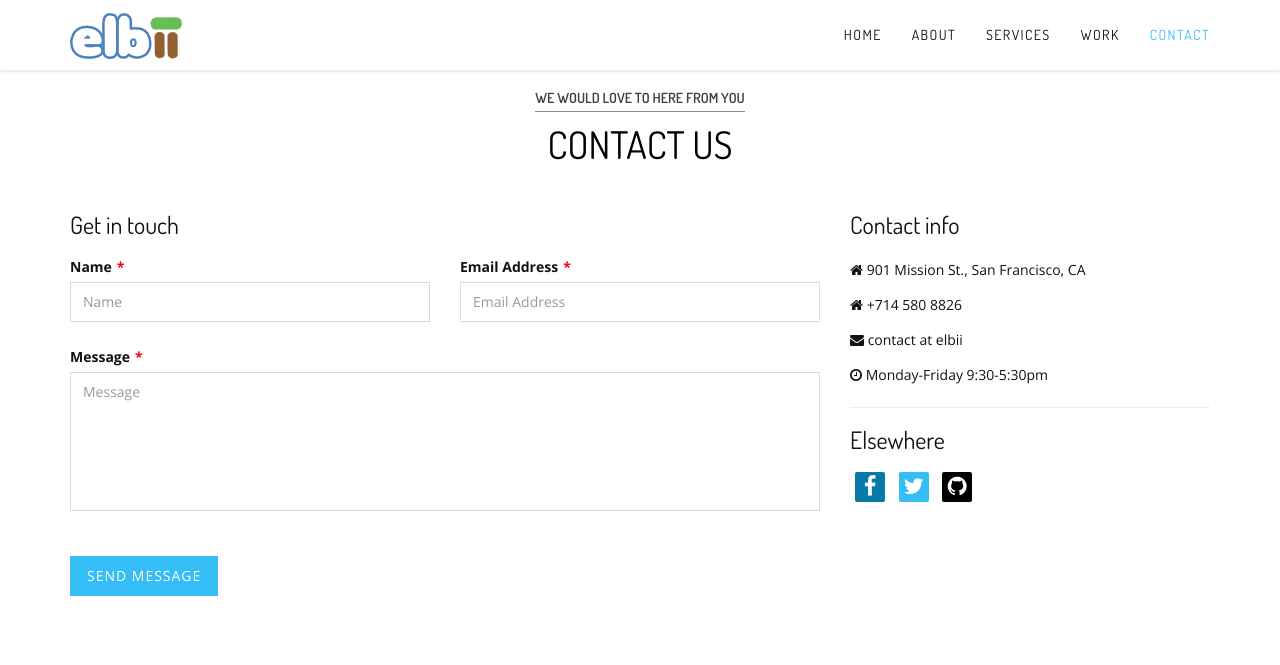
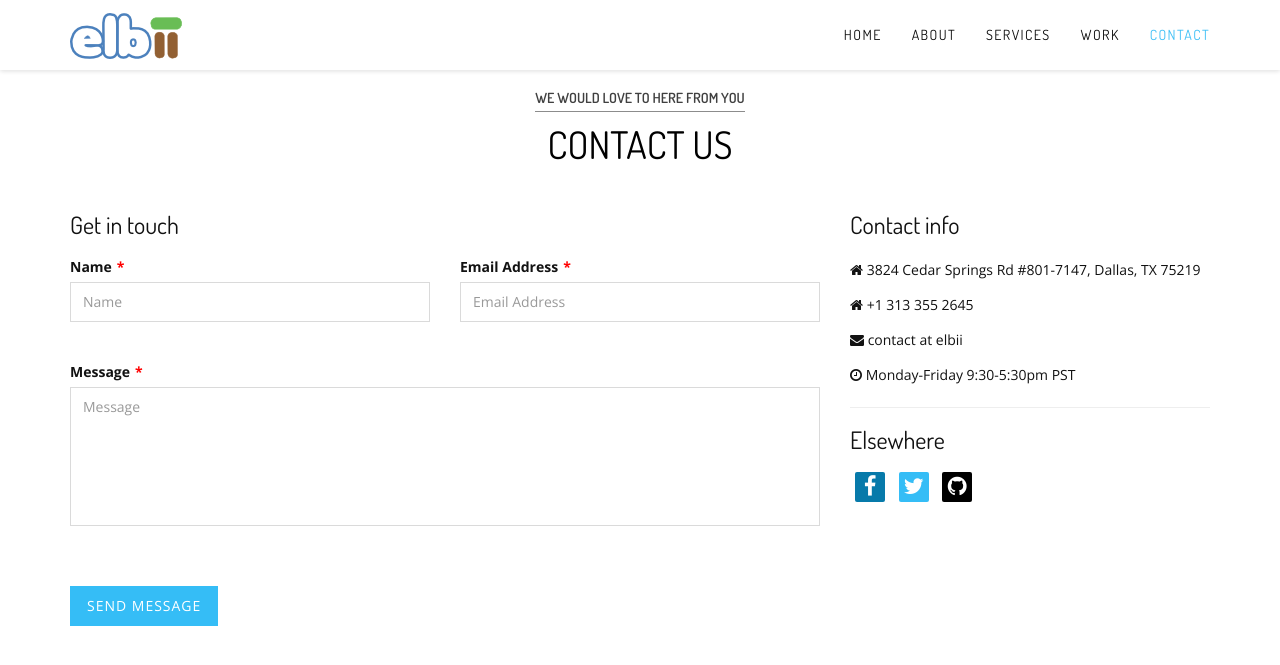
Before and after one commit to elbii/elbii.com, a Jekyll site: the page built from index.html, in a window 1280 px wide and 900 px high, scrolled down 5086 px. Shown: the top 665 px of the window. Built offline with Jekyll 4.4.1, drawn with Linux system fonts in a browser that asks for light colours; Markdown is read by kramdown in place of the engine named in the settings; some of the changed text lies outside the part shown.

Commit message:
more refactoring

```diff
--- a/_includes/scripts.html
+++ b/_includes/scripts.html
@@ -20,36 +20,54 @@
 <script src="js/custom.js" type="text/javascript"></script>
 <script type="text/javascript" src="https://maps.googleapis.com/maps/api/js?sensor=true"></script>
 <script type="text/javascript">
-    var myLatlng;
+    var SFlatlng;
+    var ATXlatlng;
+    var NYClatlng;
     var map;
     var marker;
 
     function initialize() {
-        myLatlng = new google.maps.LatLng(37.397802, -121.890288);
+
+
+        SFlatlng = new google.maps.LatLng(37.776241, -122.417535);
+        ATXlatlng = new google.maps.LatLng(30.259135, -97.792878);
+        NYClatlng = new google.maps.LatLng(40.661794, -73.917574);
+
+        var center = new google.maps.LatLng(39.108254, -94.629999);
 
         var mapOptions = {
-            zoom: 13,
-            center: myLatlng,
+            zoom: 4,
+            center: center,
             mapTypeId: google.maps.MapTypeId.ROADMAP,
             scrollwheel: false,
             draggable: false
         };
         map = new google.maps.Map(document.getElementById('map-canvas'), mapOptions);
 
-        var contentString = '<p style="line-height: 20px;"><strong>Banzhow Template</strong></p><p>123 My Street, Banzhow City, CA 4567</p>';
-
-        var infowindow = new google.maps.InfoWindow({
-            content: contentString
+        SFmarker = new google.maps.Marker({
+            position: SFlatlng,
+            map: map,
+            title: 'Marker'
         });
-
-        marker = new google.maps.Marker({
-            position: myLatlng,
+        ATXmarker = new google.maps.Marker({
+            position: ATXlatlng,
+            map: map,
+            title: 'Marker'
+        });
+        NYCmarker = new google.maps.Marker({
+            position: NYClatlng,
             map: map,
             title: 'Marker'
         });
 
         google.maps.event.addListener(marker, 'click', function() {
-            infowindow.open(map, marker);
+            infowindow.open(map, SFmarker);
+        });
+        google.maps.event.addListener(marker, 'click', function() {
+            infowindow.open(map, ATXmarker);
+        });
+        google.maps.event.addListener(marker, 'click', function() {
+            infowindow.open(map, NYCmarker);
         });
     }
 
--- a/css/style.css
+++ b/css/style.css
@@ -625,7 +625,7 @@
     -moz-box-shadow: none;
     box-shadow: none;
 }
-#contactForm .form-group{
+#mc-embeded-subscribe-form .form-group{
     margin-bottom: 0px !important;
 }
 
--- a/index.html
+++ b/index.html
@@ -395,12 +395,13 @@
             <div class="row">
                 <div class="col-md-12 text-center">
                     <h1>Subscribe to Newsletter</h1>
-                    <form class="newsletter-form">
+                    <form class="newsletter-form" target='_blank' method='post' action='//elbii.us3.list-manage.com/subscribe/post?u=fc7424069468a7c5e44a4ee0b&amp;id=0ccbeb019d'>
                         <div class="row">
                             <div class="col-sm-4 col-sm-offset-4">
                                 <div class="input-group">
                                     <label class="sr-only" for="subscribe-email">Email address</label>
-                                    <input type="email" class="form-control" id="subscribe-email" placeholder="Enter your email">
+                                    <input type="email" class="form-control" id="subscribe-email" name="EMAIL" placeholder="Enter your email">
+                                    <div style="position: absolute; left: -5000px;"><input type="text" name="b_fc7424069468a7c5e44a4ee0b_0ccbeb019d" tabindex="-1" value=""></div>
                                     <span class="input-group-btn">
                                         <button type="submit" class="btn btn-theme-color btn-lg">OK</button>
                                     </span>
@@ -700,15 +701,15 @@
         </div><!--.container-->
         <div class="container">
             <div class="row">
-                <div class="col-md-8">
+                <div class="col-md-8" id="mc_embed_signup">
                     <h4>Get in touch</h4>
-                    <form name="sentMessage" id="contactForm" method="post" novalidate>
+                    <form target='_blank' action="//elbii.us3.list-manage.com/subscribe/post?u=fc7424069468a7c5e44a4ee0b&amp;id=b3dd5c1126" name="mc-embedded-subscribe-form" id="mc-embedded-subscribe-form" method="post" novalidate>
                         <div class="row">
                             <div class="col-md-6">
                                 <div class="row control-group">
                                     <div class="form-group col-xs-12 controls">
                                         <label>Name<span>*</span></label>
-                                        <input type="text" class="form-control" placeholder="Name" id="name" required data-validation-required-message="Please enter your name.">
+                                        <input type="text" class="form-control" placeholder="Name" name="NAME" id="name" required data-validation-required-message="Please enter your name.">
                                         <p class="help-block"></p>
                                     </div>
                                 </div>
@@ -719,7 +720,7 @@
                                 <div class="row control-group">
                                     <div class="form-group col-xs-12 controls">
                                         <label>Email Address<span>*</span></label>
-                                        <input type="email" class="form-control" placeholder="Email Address" id="email" required data-validation-required-message="Please enter your email address.">
+                                        <input type="email" class="form-control" placeholder="Email Address" name="EMAIL" id="email" required data-validation-required-message="Please enter your email address.">
                                         <p class="help-block"></p>
                                     </div>
                                 </div>
@@ -728,12 +729,13 @@
                         <div class="row control-group">
                             <div class="form-group col-xs-12 controls">
                                 <label>Message<span>*</span></label>
-                                <textarea rows="5" class="form-control" placeholder="Message" id="message" required data-validation-required-message="Please enter a message."></textarea>
+                                <textarea rows="5" class="form-control" placeholder="Message" name="MESSAGE" id="message" required data-validation-required-message="Please enter a message."></textarea>
                                 <p class="help-block"></p>
                             </div>
                         </div>
                         <br>
                         <div id="success"></div>
+                        <div style="position: absolute; left: -5000px;"><input type="text" name="b_fc7424069468a7c5e44a4ee0b_b3dd5c1126" tabindex="-1" value=""></div>
                         <div class="row">
                             <div class="form-group col-xs-12">
                                 <button type="submit" class="btn btn-theme-color btn-lg">Send Message</button>
@@ -745,10 +747,10 @@
                 <div class="col-md-4">
                     <h4>Contact info</h4>
                     <div class="contact-info wow animated fadeInRight" data-wow-delay=".6s">
-                        <p><i class="fa fa-home"></i> 901 Mission St., San Francisco, CA</p>
-                        <p><i class="fa fa-home"></i> +714 580 8826</p>
+                        <p><i class="fa fa-home"></i> 3824 Cedar Springs Rd #801-7147, Dallas, TX 75219</p>
+                        <p><i class="fa fa-home"></i> +1 313 355 2645</p>
                         <p><i class="fa fa-envelope"></i> contact at elbii</p>
-                        <p><i class="fa fa-clock-o"></i> Monday-Friday 9:30-5:30pm</p>
+                        <p><i class="fa fa-clock-o"></i> Monday-Friday 9:30-5:30pm PST </p>
                         <hr>
                         <h4>Elsewhere</h4>
                         <ul class="list-inline social-colored">
@@ -773,7 +775,7 @@
             <div class="col-sm-4">
                 <div class="contact-col wow animated flipInY" data-wow-delay=".3s">
                     <i class="fa fa-phone"></i>
-                    <p>+714 580 8826</p>
+                    <p>+1 313 355 2645</p>
                 </div>
             </div>
             <div class="col-sm-4">
@@ -785,7 +787,7 @@
             <div class="col-sm-4">
                 <div class="contact-col wow animated flipInY" data-wow-delay=".3s">
                     <i class="fa fa-home"></i>
-                    <p>901 Mission St.<br>San Francisco CA, USA</p>
+                    <p>3824 Cedar Springs Rd #801-7147<br>Dallas, TX, 75219</p>
                 </div>
             </div>
         </div>
--- a/js/contact_me.js
+++ b/js/contact_me.js
@@ -1,56 +1,56 @@
 $(function() {
 
     $("input,textarea").jqBootstrapValidation({
-        preventSubmit: true,
+        preventSubmit: false,
         submitError: function($form, event, errors) {
             // additional error messages or events
         },
         submitSuccess: function($form, event) {
-            event.preventDefault(); // prevent default submit behaviour
-            // get values from FORM
-            var name = $("input#name").val();
-            var email = $("input#email").val();
-            var phone = $("input#phone").val();
-            var message = $("textarea#message").val();
-            var firstName = name; // For Success/Failure Message
-            // Check for white space in name for Success/Fail message
-            if (firstName.indexOf(' ') >= 0) {
-                firstName = name.split(' ').slice(0, -1).join(' ');
-            }
-            $.ajax({
-                url: "././mail/contact_me.php",
-                type: "POST",
-                data: {
-                    name: name,
-                    phone: phone,
-                    email: email,
-                    message: message
-                },
-                cache: false,
-                success: function() {
-                    // Success message
-                    $('#success').html("<div class='alert alert-success'>");
-                    $('#success > .alert-success').html("<button type='button' class='close' data-dismiss='alert' aria-hidden='true'>&times;")
-                        .append("</button>");
-                    $('#success > .alert-success')
-                        .append("<strong>Your message has been sent. </strong>");
-                    $('#success > .alert-success')
-                        .append('</div>');
+            // event.preventDefault(); // prevent default submit behaviour
+            // // get values from FORM
+            // var name = $("input#name").val();
+            // var email = $("input#email").val();
+            // var phone = $("input#phone").val();
+            // var message = $("textarea#message").val();
+            // var firstName = name; // For Success/Failure Message
+            // // Check for white space in name for Success/Fail message
+            // if (firstName.indexOf(' ') >= 0) {
+            //     firstName = name.split(' ').slice(0, -1).join(' ');
+            // }
+            // $.ajax({
+            //     url: "././mail/contact_me.php",
+            //     type: "POST",
+            //     data: {
+            //         name: name,
+            //         phone: phone,
+            //         email: email,
+            //         message: message
+            //     },
+            //     cache: false,
+            //     success: function() {
+            //         // Success message
+            //         $('#success').html("<div class='alert alert-success'>");
+            //         $('#success > .alert-success').html("<button type='button' class='close' data-dismiss='alert' aria-hidden='true'>&times;")
+            //             .append("</button>");
+            //         $('#success > .alert-success')
+            //             .append("<strong>Your message has been sent. </strong>");
+            //         $('#success > .alert-success')
+            //             .append('</div>');
 
-                    //clear all fields
-                    $('#contactForm').trigger("reset");
-                },
-                error: function() {
-                    // Fail message
-                    $('#success').html("<div class='alert alert-danger'>");
-                    $('#success > .alert-danger').html("<button type='button' class='close' data-dismiss='alert' aria-hidden='true'>&times;")
-                        .append("</button>");
-                    $('#success > .alert-danger').append("<strong>Sorry " + firstName + ", it seems that my mail server is not responding. Please try again later!");
-                    $('#success > .alert-danger').append('</div>');
-                    //clear all fields
-                    $('#contactForm').trigger("reset");
-                },
-            })
+            //         //clear all fields
+            //         $('#contactForm').trigger("reset");
+            //     },
+            //     error: function() {
+            //         // Fail message
+            //         $('#success').html("<div class='alert alert-danger'>");
+            //         $('#success > .alert-danger').html("<button type='button' class='close' data-dismiss='alert' aria-hidden='true'>&times;")
+            //             .append("</button>");
+            //         $('#success > .alert-danger').append("<strong>Sorry " + firstName + ", it seems that my mail server is not responding. Please try again later!");
+            //         $('#success > .alert-danger').append('</div>');
+            //         //clear all fields
+            //         $('#contactForm').trigger("reset");
+            //     },
+            // })
         },
         filter: function() {
             return $(this).is(":visible");
```
